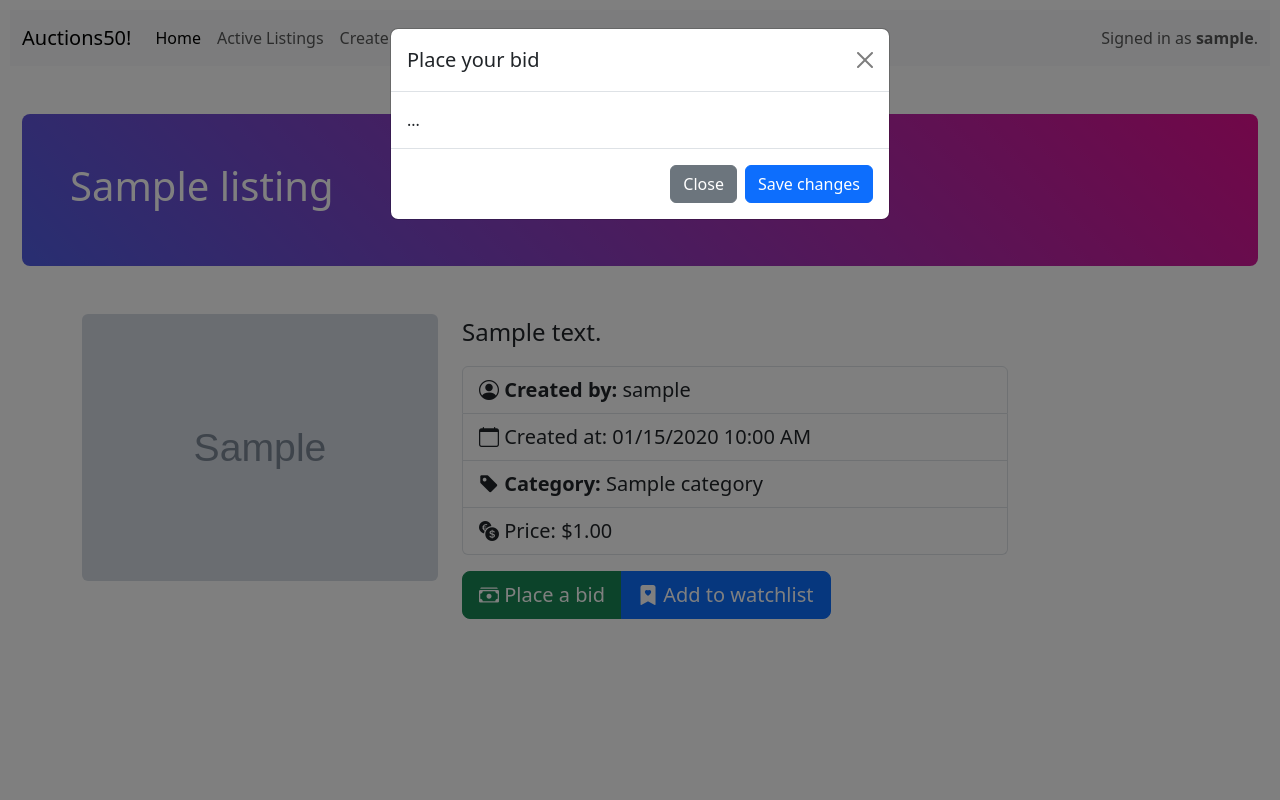
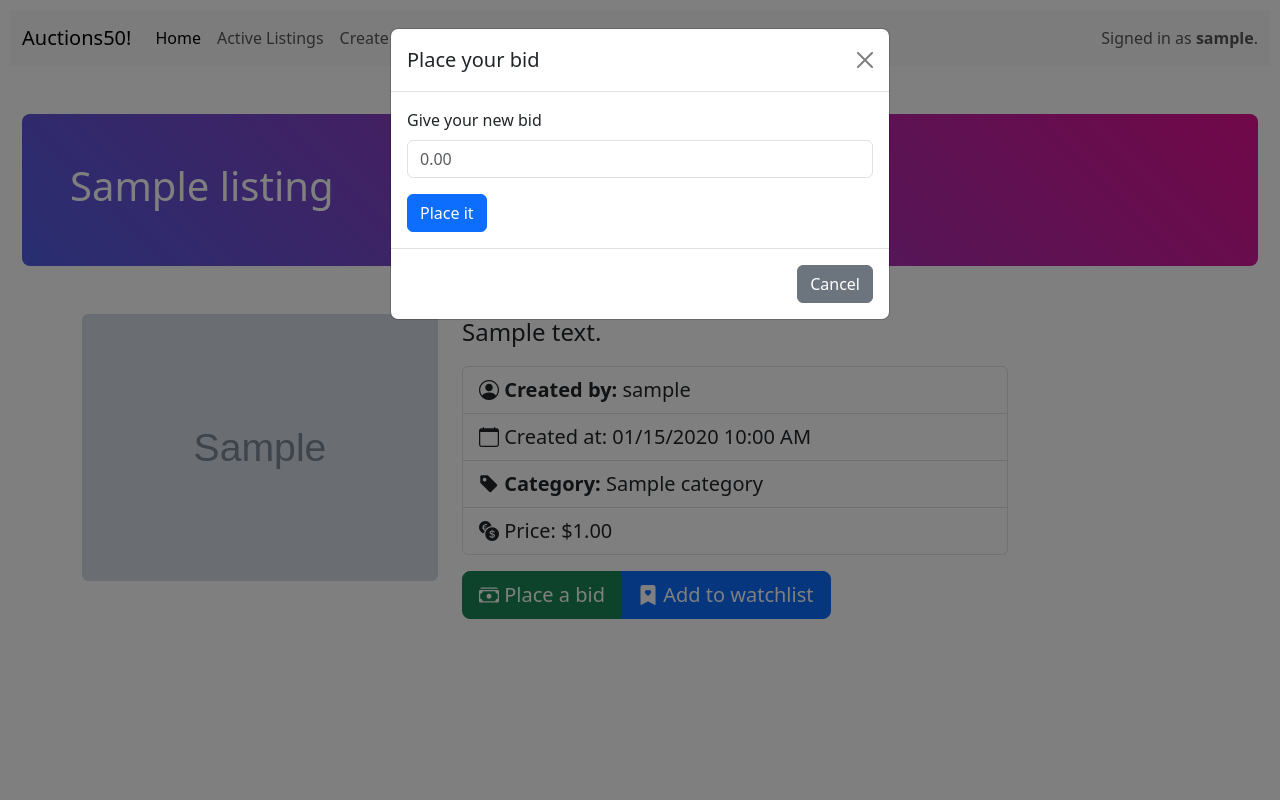
Before and after one commit to dtettarasar/cs50w-pset2, a Django app: template auctions/templates/auctions/view_listing.html in a window 1280 px wide, after a click on "Place a bid". Run offline with Django 3.2, Linux system fonts and the light colour scheme; the template is opened without the code that fills it: values that come from a table or form of the project are taken from there, others are empty; a user stored in the database is signed in; tables that the repository leaves empty hold one stand-in row (values such as "Sample post"); grey boxes marked "Sample" are stand-in pictures; some libraries are stand-ins or nearby versions.

Commit message:
add the form in the modal to place the bid

```diff
--- a/auctions/templates/auctions/view_listing.html
+++ b/auctions/templates/auctions/view_listing.html
@@ -111,12 +111,24 @@
                 </div>
 
                 <div class="modal-body">
-                    ...
+
+                    <form>
+
+                        <div class="mb-3">
+
+                            <label for="listing-start-bid" class="form-label">Give your new bid</label>
+                            <input name="listing-start-bid" id="listing-start-bid" type="number" step="0.01" placeholder="0.00" class="form-control"/>
+
+                        </div>
+
+                        <button type="submit" class="btn btn-primary">Place it</button>
+
+                    </form>
+
                 </div>
 
                 <div class="modal-footer">
-                    <button type="button" class="btn btn-secondary" data-bs-dismiss="modal">Close</button>
-                    <button type="button" class="btn btn-primary">Save changes</button>
+                    <button type="button" class="btn btn-secondary" data-bs-dismiss="modal">Cancel</button>
                 </div>
 
             </div>
```
